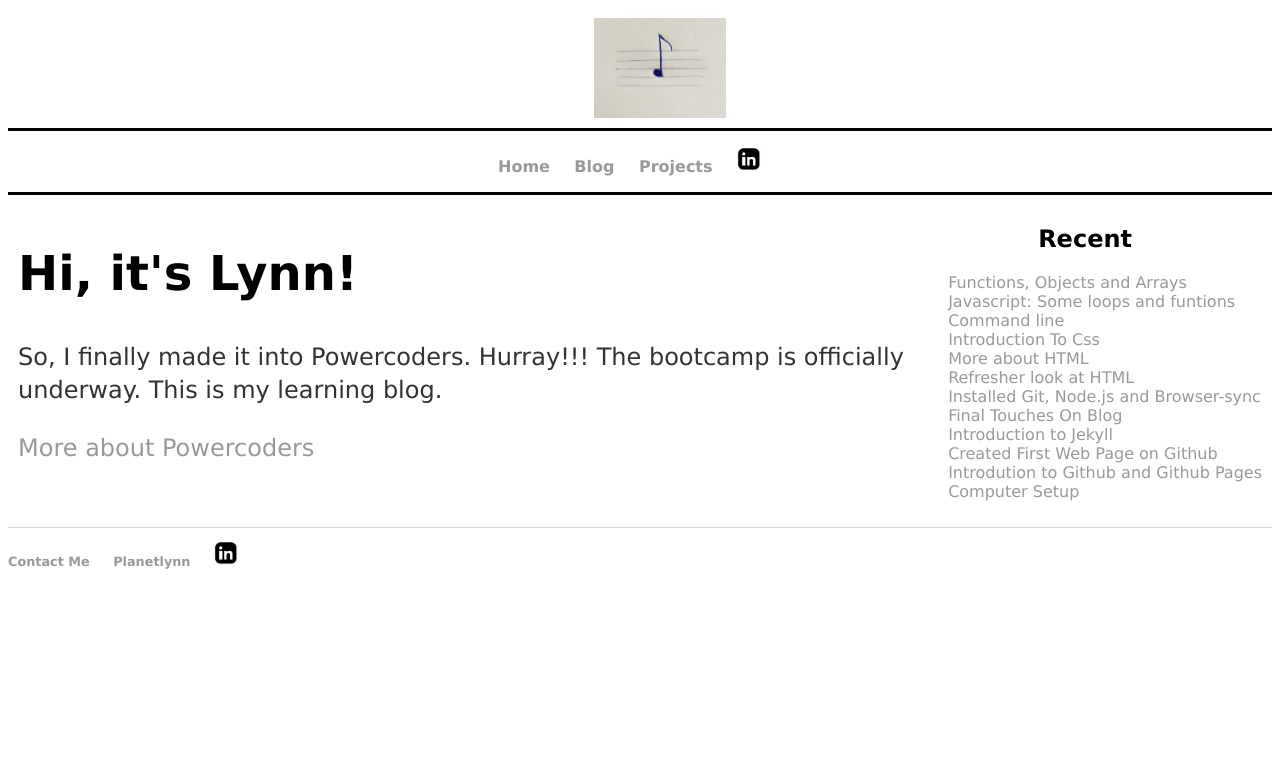
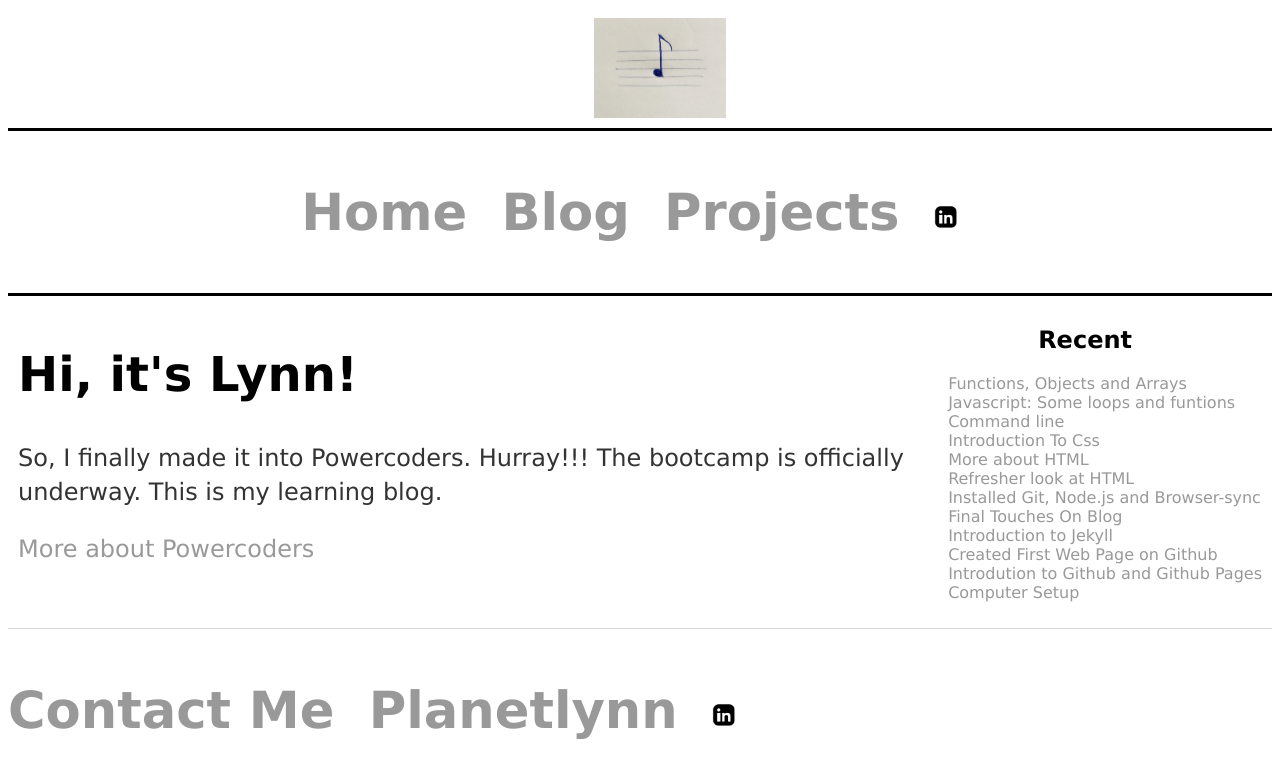
Before and after one commit to aineomugisha/aineomugisha.github.io, a Jekyll site: the page built from index.html, in a window 1280 px wide. Shown: the top 778 px of the page. Built offline with Jekyll 4.4.1, drawn with Linux system fonts in a browser that asks for light colours; the list of posts is cut into pages by our own code.

Commit message:
Update main.css

```diff
--- a/css/main.css
+++ b/css/main.css
@@ -32,6 +32,7 @@ nav ul, footer ul {
     padding: 0px;
     list-style: none;
     font-weight: bold;
+    font-size:4vw;
 }
 
 nav ul li, footer ul li, header ul li {
```
